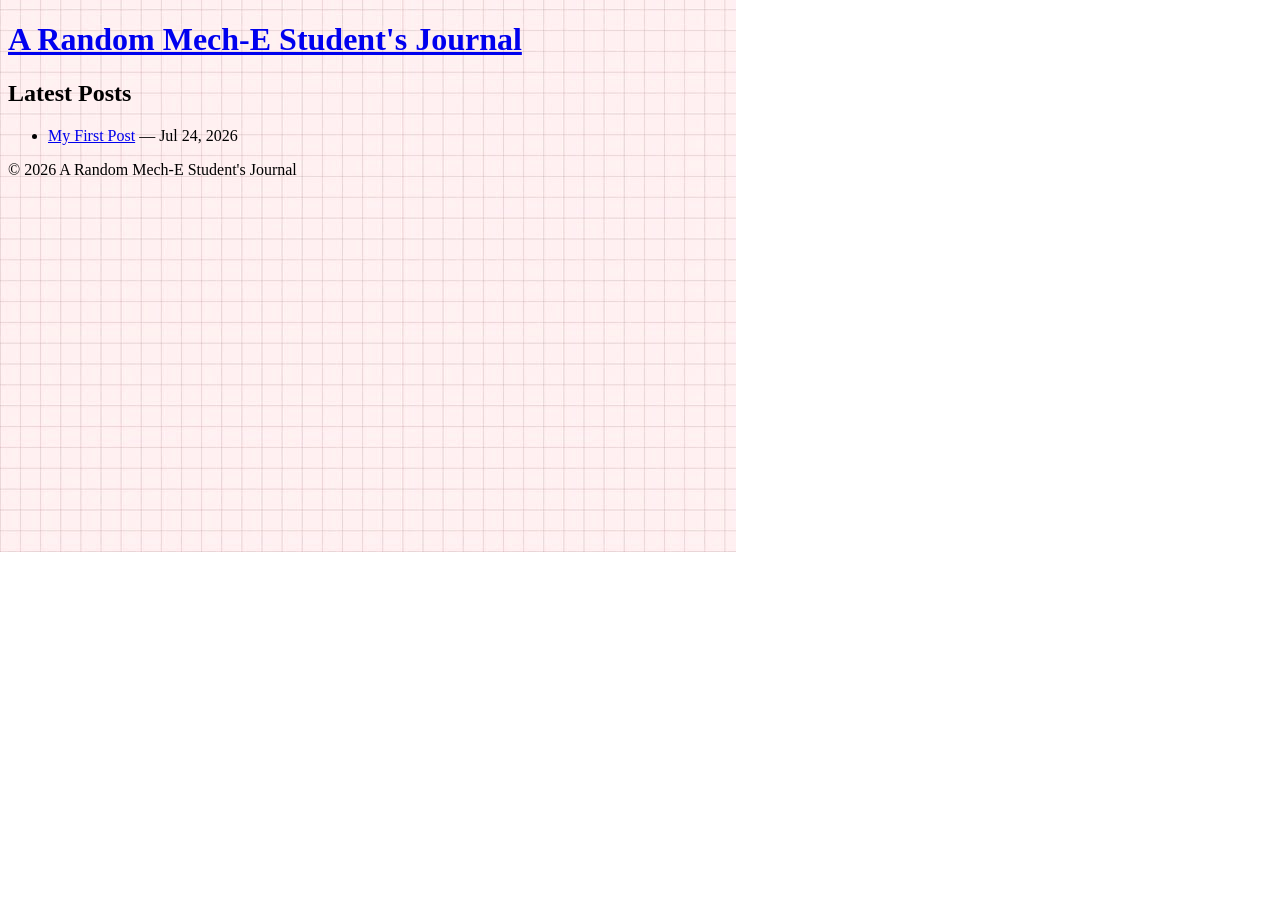
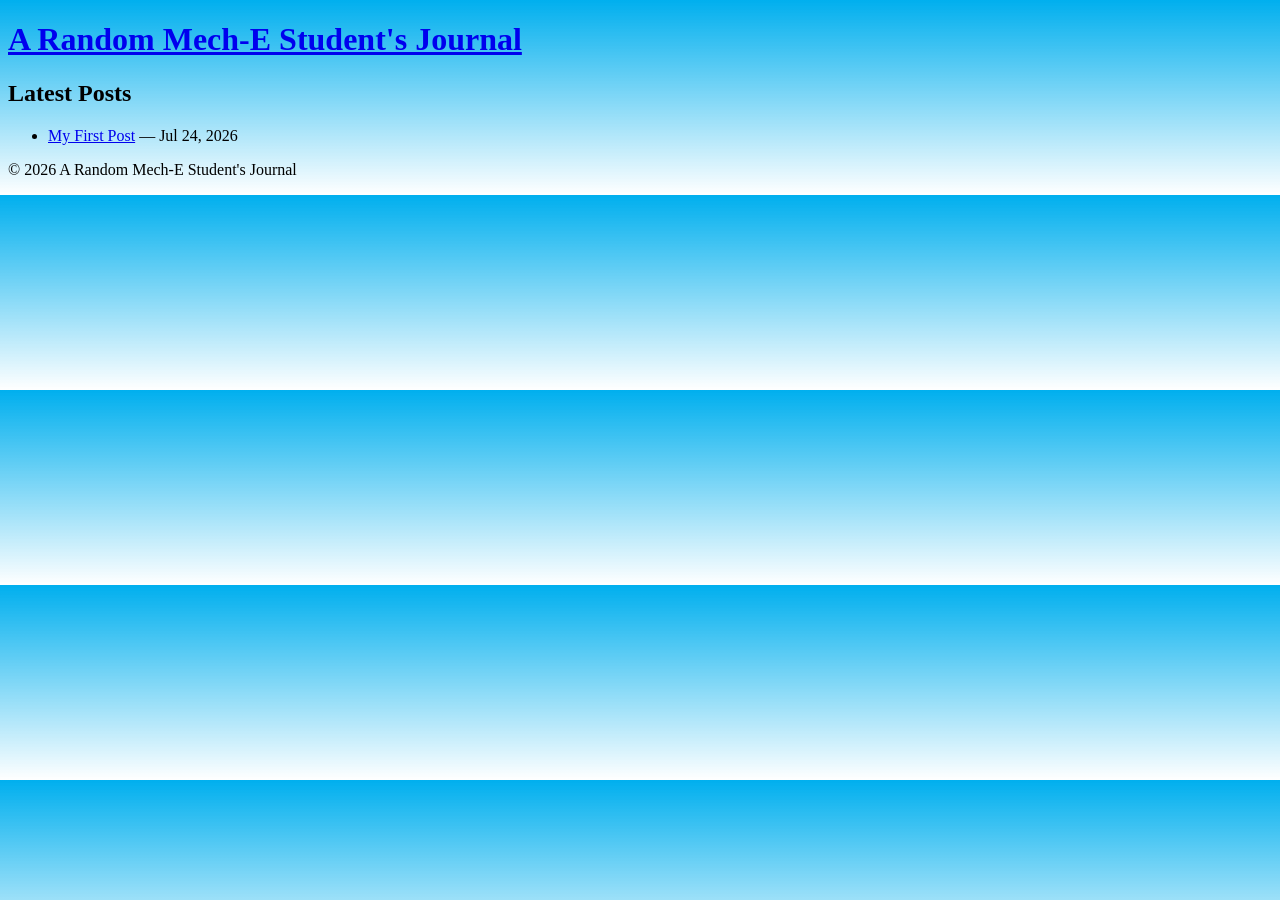
Before and after one commit to nd-50424/a-mech-e-journal, a Jekyll site: the page built from index.html, in a window 1280 px wide. Built offline with Jekyll 4.4.1, drawn with Linux system fonts in a browser that asks for light colours.

Commit message:
Change background image to linear gradient in style.css

```diff
--- a/assets/style.css
+++ b/assets/style.css
@@ -1,8 +1,6 @@
 /* shared formatting across pages goes with default file */
 .default-page {
-  background-image: url("images/download.jpg");
-  background-repeat: no-repeat;
-  background-attachment: scroll;
+  background-image: linear-gradient(to bottom, rgba(0,175,238,1.0), rgba(0,175,238,0));
 }
 
 /* formatting for home page */
```
